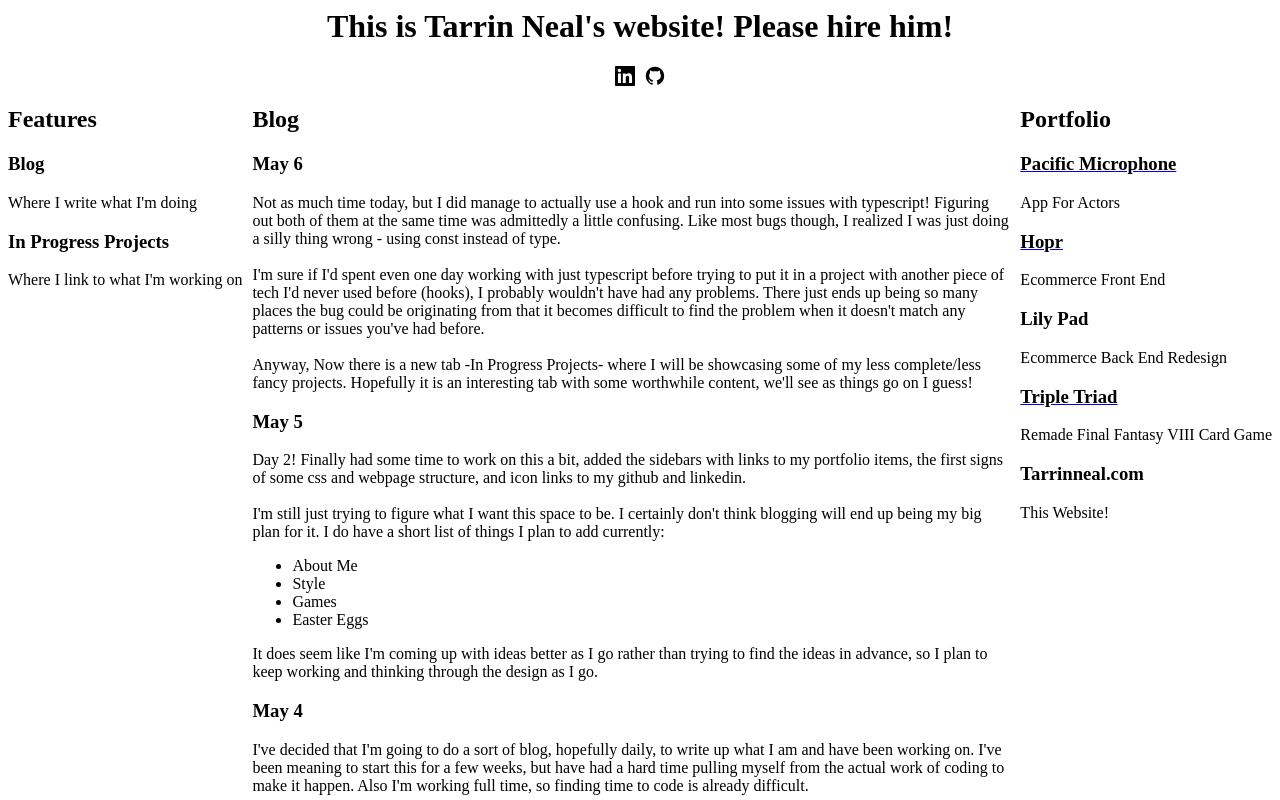
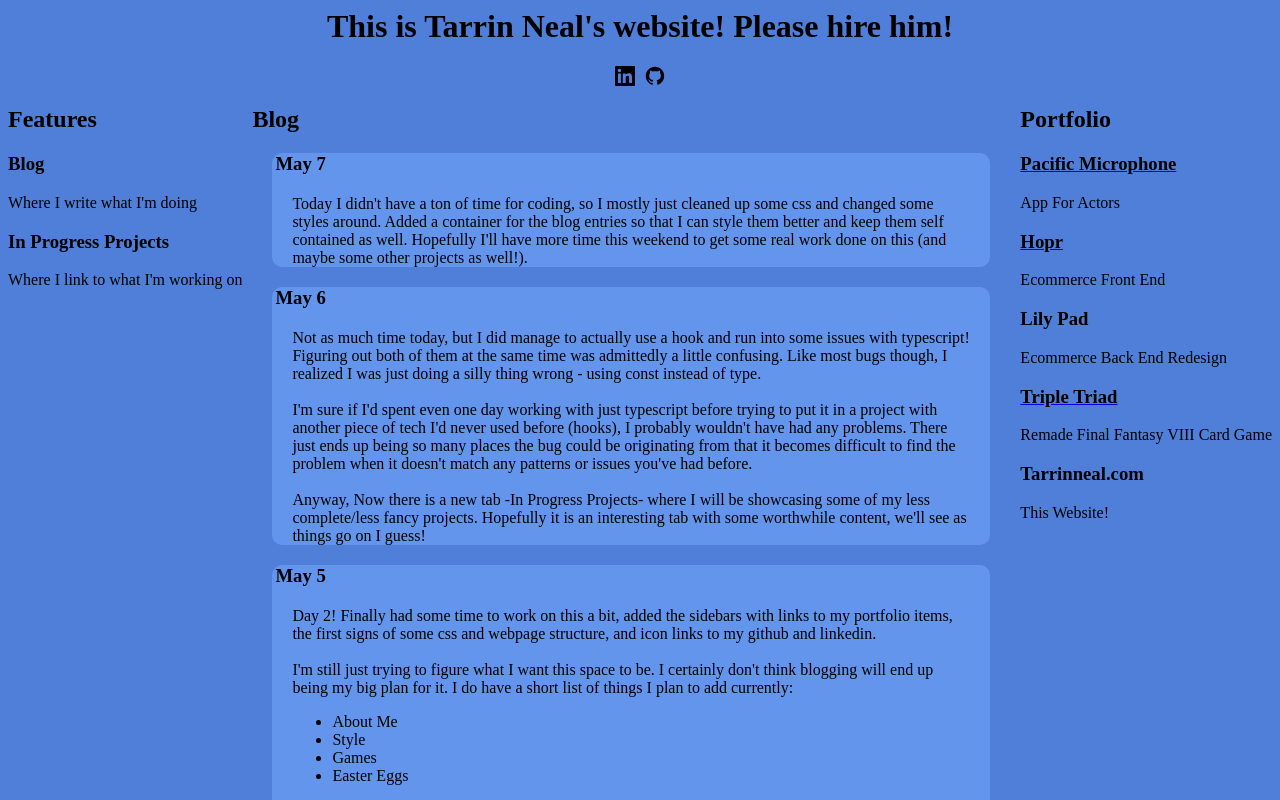
Before and after one commit to tarrinneal/tarrinneal.com, a React app: page / in a window 1280 px wide. Shown: the top 800 px of the page. Built offline with nearby package versions, Linux system fonts and the light colour scheme.

Commit message:
added some STYLE, or background color

```diff
--- a/public/styles.css
+++ b/public/styles.css
@@ -1,3 +1,7 @@
+body {
+  background-color: rgb(79, 127, 216);
+}
+
 #header {
   text-align: center;
 }
@@ -36,6 +40,15 @@
   margin: 0 10px;
 }
 
+.blogEntry {
+  background-color: cornflowerblue;
+  margin: 20px;
+  border-radius: 10px;
+}
+.blogDate {
+  margin: 3px;
+}
+
 #rightSidebar {
   grid-column: 3;
 }
--- a/src/components/Blog.tsx
+++ b/src/components/Blog.tsx
@@ -3,37 +3,51 @@ import * as React from 'react';
 export const Blog = () => (
   <div id='blog'>
     <h2 id='blogHead'>Blog</h2>
+    <div className='blogEntry'>
+      <h3 className='blogDate'>May 7</h3>
+      <p className='blogEntry'>
+        Today I didn't have a ton of time for coding, so I mostly just cleaned
+        up some css and changed some styles around. Added a container for the
+        blog entries so that I can style them better and keep them self
+        contained as well. Hopefully I'll have more time this weekend to get
+        some real work done on this (and maybe some other projects as well!).
+      </p>
+    </div>
+    <div className='blogEntry'>
       <h3 className='blogDate'>May 6</h3>
       <p className='blogEntry'>
         Not as much time today, but I did manage to actually use a hook and run
         into some issues with typescript! Figuring out both of them at the same
-      time was admittedly a little confusing. Like most bugs though, I realized
-      I was just doing a silly thing wrong - using const instead of type.
+        time was admittedly a little confusing. Like most bugs though, I
+        realized I was just doing a silly thing wrong - using const instead of
+        type.
         <br />
         <br />
         I'm sure if I'd spent even one day working with just typescript before
         trying to put it in a project with another piece of tech I'd never used
-      before (hooks), I probably wouldn't have had any problems. There just ends
-      up being so many places the bug could be originating from that it becomes
-      difficult to find the problem when it doesn't match any patterns or issues
-      you've had before.
+        before (hooks), I probably wouldn't have had any problems. There just
+        ends up being so many places the bug could be originating from that it
+        becomes difficult to find the problem when it doesn't match any patterns
+        or issues you've had before.
         <br />
         <br />
         Anyway, Now there is a new tab -In Progress Projects- where I will be
         showcasing some of my less complete/less fancy projects. Hopefully it is
-      an interesting tab with some worthwhile content, we'll see as things go on
-      I guess!
+        an interesting tab with some worthwhile content, we'll see as things go
+        on I guess!
       </p>
+    </div>
+    <div className='blogEntry'>
       <h3 className='blogDate'>May 5</h3>
       <p className='blogEntry'>
         Day 2! Finally had some time to work on this a bit, added the sidebars
-      with links to my portfolio items, the first signs of some css and webpage
-      structure, and icon links to my github and linkedin.
+        with links to my portfolio items, the first signs of some css and
+        webpage structure, and icon links to my github and linkedin.
         <br />
         <br />
-      I'm still just trying to figure what I want this space to be. I certainly
-      don't think blogging will end up being my big plan for it. I do have a
-      short list of things I plan to add currently:
+        I'm still just trying to figure what I want this space to be. I
+        certainly don't think blogging will end up being my big plan for it. I
+        do have a short list of things I plan to add currently:
         <ul>
           <li>About Me</li>
           <li>Style</li>
@@ -44,6 +58,8 @@ export const Blog = () => (
         trying to find the ideas in advance, so I plan to keep working and
         thinking through the design as I go.
       </p>
+    </div>
+    <div className='blogEntry'>
       <h3 className='blogDate'>May 4</h3>
       <p className='blogEntry'>
         I've decided that I'm going to do a sort of blog, hopefully daily, to
@@ -56,18 +72,19 @@ export const Blog = () => (
         I just went through the process of changing this website to use
         Typescript, and also restructured the React Component's to use hooks as
         well. So far, I haven't really used either, but having the set up behind
-      me makes it a lot less daunting to get started working with those tools. I
-      was surprised at the issues I ran into when trying to get started with
-      Typescript with React, but I think the main issue was caused by me using a
-      tutorial instead of just going directly to the docs myself. It's a lesson
-      I've learned before, and I'm sure I will learn again in the future. It
-      would have also helped me learn better to do it myself next time without
-      "help".
+        me makes it a lot less daunting to get started working with those tools.
+        I was surprised at the issues I ran into when trying to get started with
+        Typescript with React, but I think the main issue was caused by me using
+        a tutorial instead of just going directly to the docs myself. It's a
+        lesson I've learned before, and I'm sure I will learn again in the
+        future. It would have also helped me learn better to do it myself next
+        time without "help".
         <br />
         <br />
-      Anyway, we'll see where this blog style thing goes, but at the very least,
-      it will be interesting to see how the website (and my other projects)
-      change over time!
+        Anyway, we'll see where this blog style thing goes, but at the very
+        least, it will be interesting to see how the website (and my other
+        projects) change over time!
       </p>
     </div>
+  </div>
 );
```
Also changed, not shown: public/app/bundle.js. Lines whose indentation alone changed are shown as unchanged.
